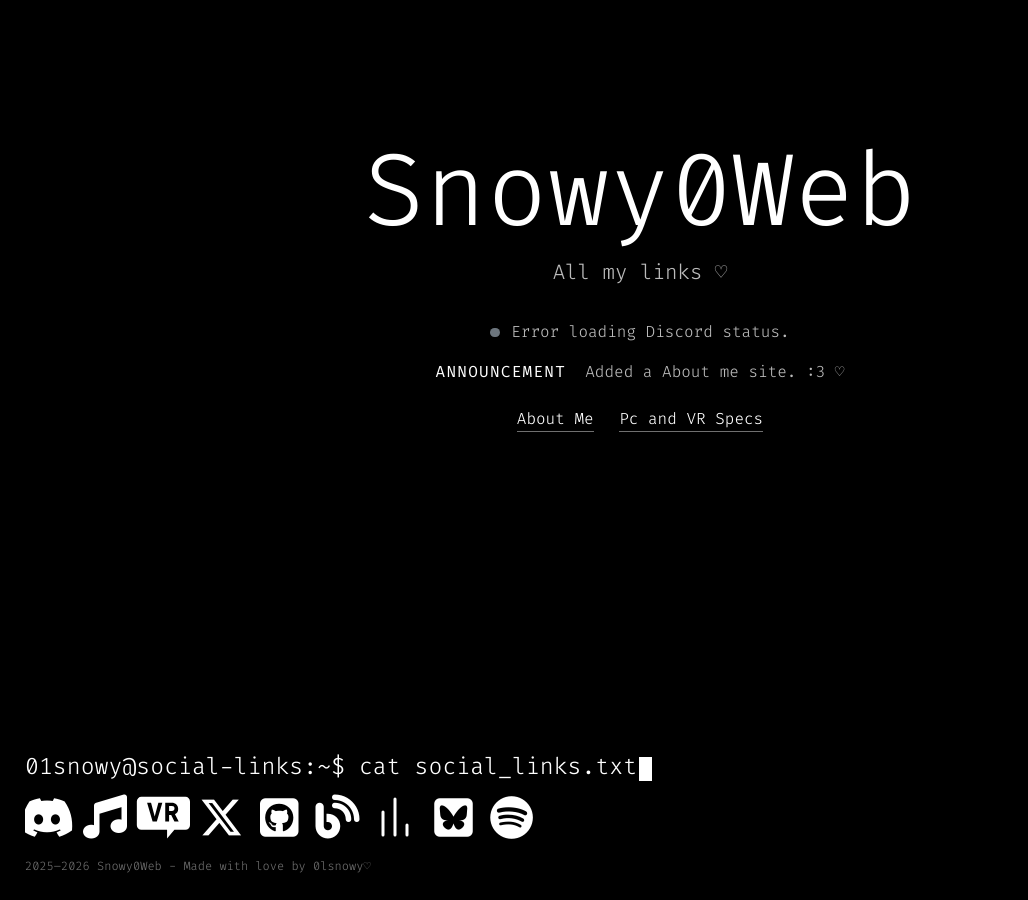
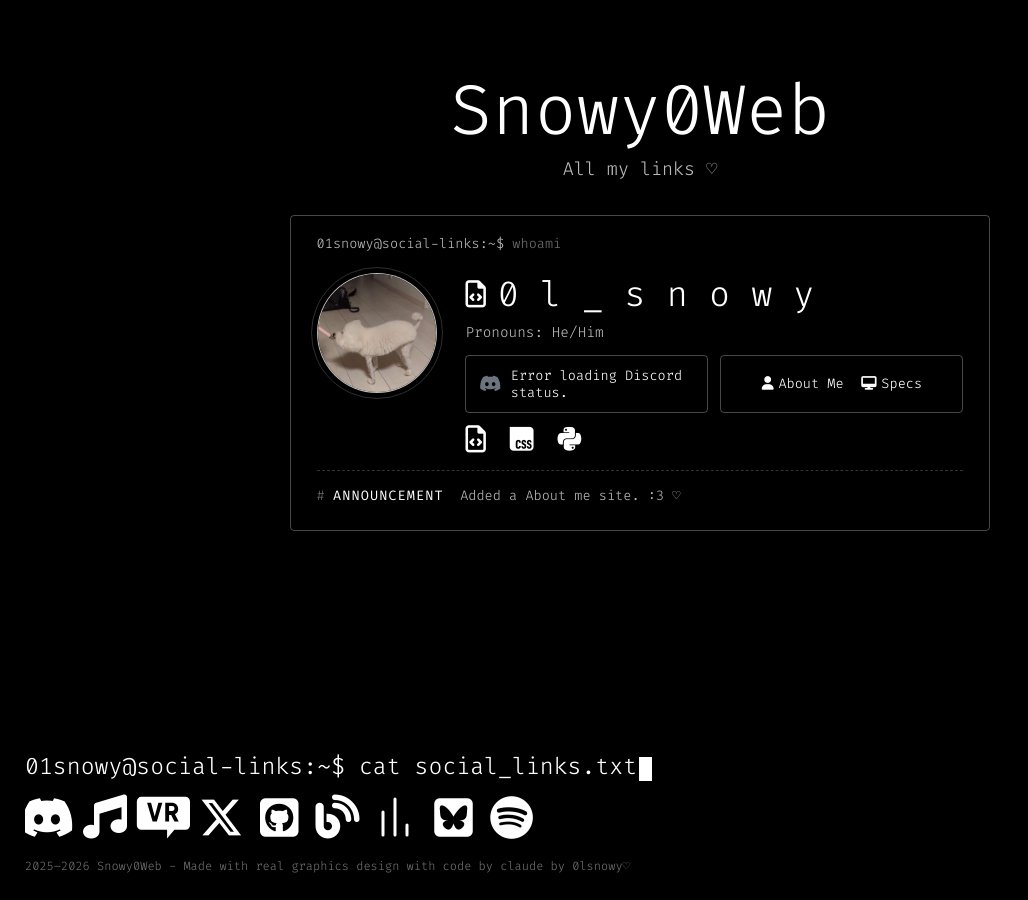
Before and after one commit to 01snowy/Snowy-webistes, a Jekyll site: the page linksbeta.html, which Jekyll copies as it is, in a window 1280 px wide. Shown: the whole page, without its empty margins (0-1028 px from the left). Built offline with Jekyll 4.4.1, drawn with Linux system fonts in a browser that asks for light colours; nearby versions of some CDN libraries.

Commit message:
newer style changed from old site

```diff
--- a/linksbeta.html
+++ b/linksbeta.html
@@ -56,68 +56,150 @@
             flex-direction: column;
             align-items: center;
             text-align: center;
-            padding: clamp(48px, 15vh, 150px) var(--pad) 32px;
+            padding: clamp(36px, 8vh, 90px) var(--pad) 28px;
             transition: opacity 1s ease, transform 1s ease;
         }
 
-        h1 {
+        h1.site-title {
             font-weight: 300;
-            font-size: clamp(2.1rem, 9.4vw, 6.4rem);
+            font-size: clamp(2rem, 8.4vw, 4.4rem);
             line-height: 1.1;
-            letter-spacing: 0;
             overflow-wrap: anywhere;
         }
 
         .tagline {
-            margin-top: 0.6rem;
+            margin-top: 0.4rem;
             color: var(--dim);
-            font-size: clamp(0.95rem, 3.4vw, 1.3rem);
+            font-size: clamp(0.9rem, 3.2vw, 1.15rem);
         }
 
-        .status {
-            margin-top: 2rem;
-            display: inline-flex;
+        /* glass card, borrowed from the About Me page */
+        .profile-module {
+            margin-top: clamp(1.2rem, 3.5vh, 2rem);
+            width: 100%;
+            max-width: 700px;
+            padding: 1.1rem 1.6rem 1.5rem;
+            text-align: left;
+            background: transparent;
+            border: 1px solid rgba(255, 255, 255, 0.28);
+            border-radius: 4px;
+            transition: border-color .3s;
+        }
+
+        .profile-module:hover { border-color: rgba(255, 255, 255, 0.55); }
+
+        /* same prompt styling as the dock at the bottom */
+        .card-prompt {
+            font-size: 0.85rem;
+            color: var(--faint);
+            margin-bottom: 1.2rem;
+            overflow-wrap: anywhere;
+        }
+
+        .card-prompt span { color: var(--dim); }
+
+        .profile-card {
+            display: flex;
+            align-items: flex-start;
+            gap: 1.8rem;
+        }
+
+        .profile-card img {
+            flex: none;
+            width: 120px;
+            height: 120px;
+            border-radius: 50%;
+            border: 1px solid rgba(255, 255, 255, 0.7);
+            outline: 1px solid rgba(255, 255, 255, 0.18);
+            outline-offset: 5px;
+            object-fit: cover;
+            background: #161515;
+        }
+
+        .profile-right {
+            flex: 1;
+            min-width: 0;
+            display: flex;
+            flex-direction: column;
+            gap: 0.7rem;
+        }
+
+        .name-with-icon { display: flex; align-items: center; gap: 0.75rem; }
+        .name-icon { font-size: 1.7rem; flex: none; }
+
+        .profile-right h2 {
+            font-weight: 300;
+            font-size: clamp(1.4rem, 5vw, 2.2rem);
+            line-height: 1.2;
+            overflow-wrap: anywhere;
+        }
+
+        .pronouns { color: var(--dim); font-size: 0.9rem; margin-top: -0.3rem; }
+
+        .status-links {
+            display: flex;
+            flex-wrap: wrap;
+            gap: 0.75rem;
+        }
+
+        .status,
+        .quick-links {
+            flex: 1;
+            min-width: 190px;
+            display: flex;
             align-items: center;
-            gap: 0.7rem;
-            max-width: 100%;
-            font-size: clamp(0.8rem, 3.2vw, 1rem);
+            gap: 0.6rem;
+            padding: 0.7rem 0.8rem;
+            border-radius: 4px;
+            font-size: 0.85rem;
+            line-height: 1.25;
+            background: transparent;
+            border: 1px solid rgba(255, 255, 255, 0.28);
+        }
+
+        .status { color: var(--fg); }
+
+        .status .status-icon { flex: none; font-size: 1.1rem; color: #6c757d; transition: color .3s; }
+        .status .status-text { flex: 1; overflow-wrap: anywhere; }
+
+        .quick-links {
+            justify-content: center;
+            gap: 0.4rem 1.1rem;
+            flex-wrap: wrap;
+        }
+
+        .quick-links a { white-space: nowrap; transition: opacity .2s; }
+        .quick-links a:hover,
+        .quick-links a:focus-visible { opacity: .65; text-decoration: underline; text-underline-offset: 4px; }
+        .quick-links i { margin-right: 0.3rem; font-size: 0.85rem; }
+
+        .tech-stack { display: flex; gap: 1.5rem; margin-top: 0.1rem; }
+        .tech-stack i { font-size: 1.7rem; transition: transform .3s, color .3s; }
+        .tech-stack i:hover { transform: translateY(-3px); opacity: .75; }
+
+        .announcement {
+            margin-top: 1.1rem;
+            padding-top: 0.9rem;
+            border-top: 1px dashed rgba(255, 255, 255, 0.2);
+            font-size: 0.85rem;
             color: var(--dim);
         }
 
-        .status .dot {
-            flex: none;
-            width: 0.6rem;
-            height: 0.6rem;
-            border-radius: 50%;
-            background: #6c757d;
-        }
-
-        .status .status-text { overflow-wrap: anywhere; text-align: left; }
-
-        .announcement {
-            margin-top: 1rem;
-            font-size: clamp(0.8rem, 3.2vw, 1rem);
-            color: var(--dim);
-        }
+        .announcement::before { content: '# '; color: var(--faint); }
 
         .announcement b { color: var(--fg); font-weight: 400; letter-spacing: 0.08em; }
 
-        .profile-nav {
-            margin-top: 1.4rem;
-            display: flex;
-            flex-wrap: wrap;
-            justify-content: center;
-            gap: 0.4rem 1.6rem;
-            font-size: clamp(0.8rem, 3.2vw, 1rem);
+        @media (max-width: 640px) {
+            .profile-module { padding: 1.2rem 1rem; text-align: center; }
+            .profile-card { flex-direction: column; align-items: center; gap: 1rem; }
+            .profile-card img { width: 100px; height: 100px; }
+            .profile-right { width: 100%; align-items: center; }
+            .name-with-icon { justify-content: center; }
+            .status-links { width: 100%; flex-direction: column; gap: 0.5rem; }
+            .status, .quick-links { min-width: 0; width: 100%; }
+            .status .status-text { text-align: left; }
+            .tech-stack { justify-content: center; gap: 1.2rem; }
         }
-
-        .profile-nav a {
-            border-bottom: 1px solid var(--faint);
-            transition: border-color .2s, color .2s;
-        }
-
-        .profile-nav a:hover,
-        .profile-nav a:focus-visible { border-color: var(--fg); }
 
         /* ---------- Terminal dock (bottom-left of page) ---------- */
         .dock { padding: 0 var(--pad) var(--pad); }
@@ -231,20 +313,41 @@
 
     <!-- Profile section -->
     <main class="profile">
-        <h1>Snowy0Web</h1>
+        <h1 class="site-title">Snowy0Web</h1>
         <p class="tagline">All my links ♡</p>
 
-        <div id="discord-status" class="status" aria-live="polite">
-            <span class="dot"></span>
-            <span class="status-text">Loading...</span>
+        <div class="profile-module">
+            <p class="card-prompt"><span>01snowy@social-links:~$</span> whoami</p>
+            <div class="profile-card">
+                <img src="/images/pfp.jpg" alt="Profile picture">
+                <div class="profile-right">
+                    <div class="name-with-icon">
+                        <i class="fa-regular fa-file-code name-icon" aria-hidden="true"></i>
+                        <h2>0 l _ s n o w y</h2>
+                    </div>
+                    <div class="pronouns">Pronouns: He/Him</div>
+
+                    <div class="status-links">
+                        <div id="discord-status" class="status" aria-live="polite">
+                            <i class="fa-brands fa-discord status-icon" aria-hidden="true"></i>
+                            <span class="status-text">Loading status...</span>
+                        </div>
+                        <nav class="quick-links" aria-label="Pages">
+                            <a href="/aboutme" title="About Me"><i class="fa-solid fa-user"></i>About Me</a>
+                            <a href="/specs" title="Pc and VR Specs"><i class="fa-solid fa-desktop"></i>Specs</a>
+                        </nav>
+                    </div>
+
+                    <div class="tech-stack">
+                        <i class="fa-regular fa-file-code" title="HTML5"></i>
+                        <i class="fa-brands fa-css" title="CSS3"></i>
+                        <i class="fa-brands fa-python" title="Python"></i>
+                    </div>
+                </div>
+            </div>
+
+            <p class="announcement"><b>ANNOUNCEMENT</b> &nbsp;Added a About me site. :3 ♡</p>
         </div>
-
-        <p class="announcement"><b>ANNOUNCEMENT</b> &nbsp;Added a About me site. :3 ♡</p>
-
-        <nav class="profile-nav" aria-label="Pages">
-            <a href="/aboutme">About Me</a>
-            <a href="/specs">Pc and VR Specs</a>
-        </nav>
     </main>
 
     <!-- Terminal dock: prompt + "cat social_links.txt" output -->
@@ -268,7 +371,7 @@
                     <li style="--i:7"><a href="https://bsky.app/profile/snowy0l.bsky.social" data-label="Bluesky · snowy0l.bsky.social" aria-label="Bluesky"><i class="fa-brands fa-square-bluesky"></i></a></li>
                     <li style="--i:8"><a href="https://open.spotify.com/user/i35t0sjd1qyrul7d8o9zcx8vm?si=073d1ef11af7494f" data-label="Spotify" aria-label="Spotify"><i class="fa-brands fa-spotify"></i></a></li>
                 </ul>
-                <footer>2025–2026 Snowy0Web - Made with love by 0lsnowy♡</footer>
+                <footer>2025–2026 Snowy0Web - Made with real graphics design with code by claude by 0lsnowy♡</footer>
             </div>
         </div>
     </section>
@@ -310,7 +413,7 @@
     // ---------- Discord status (Lanyard) ----------
     const USER_ID = '850894487755554816';
     const statusBox = document.getElementById('discord-status');
-    const dot = statusBox.querySelector('.dot');
+    const statusIcon = statusBox.querySelector('.status-icon');
     const text = statusBox.querySelector('.status-text');
 
     async function fetchDiscordStatus() {
@@ -337,7 +440,7 @@
             }
 
             text.textContent = label;
-            dot.style.background = color;
+            statusIcon.style.color = color;
         } catch (err) {
             console.error('Failed to fetch Discord status:', err);
             text.textContent = 'Error loading Discord status.';
```
